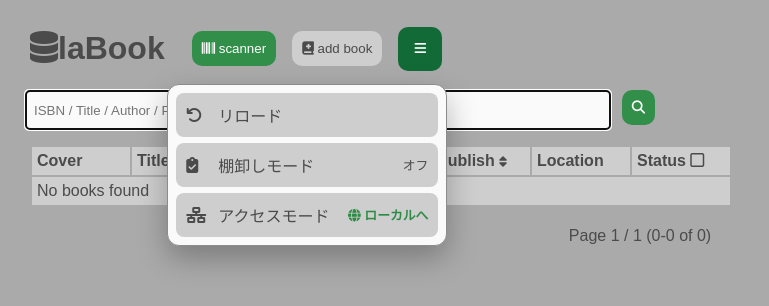
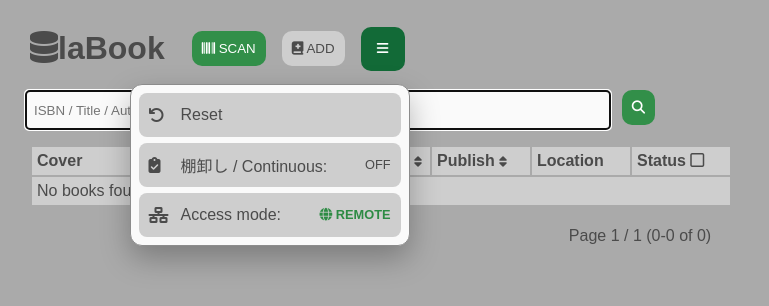
Before and after one commit to pdlab-IIS/laBook, a Flask app: page / in a window 1280 px wide, after a click that opens the changed part. Shown: the top 306 px of the page, without its empty margins (0-769 px from the left). Run offline with Flask 3, Linux system fonts and the light colour scheme; data that the repository does not hold is empty; some libraries are stand-ins or nearby versions.

Commit message:
fix styles

```diff
--- a/static/index.js
+++ b/static/index.js
@@ -27,8 +27,9 @@
     const utilityMenuToggle = utilityMenu.querySelector('.utility-menu__toggle');
     const utilityMenuPanel = document.getElementById('utilityMenuPanel');
 
-    function setLockModeStatus(label, active = false) {
-        lockModeStatus.textContent = label;
+    function setLockModeStatus(active = false, detail = '') {
+        lockModeStatus.textContent = active ? 'ON' : 'OFF';
+        lockModeStatus.title = detail;
         spnLockMode.classList.toggle('is-active', active);
     }
 
@@ -44,7 +45,7 @@
         if (window.location.href.includes('labook')) {
             icon.className = 'fa-solid fa-gauge-high';
             label.title = 'You are in LOCAL mode now';
-            label.append(icon, document.createTextNode(' ローカル'));
+            label.append(icon, document.createTextNode(' LOCAL'));
             spnSpd.replaceChildren(label);
             return;
         }
@@ -53,7 +54,7 @@
         icon.className = 'fa-solid fa-globe';
         link.href = 'http://labook.local';
         link.title = 'Change to LOCAL mode (Prototyping&DesignLab5G WiFi only. Also check that you are not using a VPN)';
-        link.append(icon, document.createTextNode(' ローカルへ'));
+        link.append(icon, document.createTextNode(' REMOTE'));
         spnSpd.replaceChildren(link);
     }
 
@@ -213,11 +214,11 @@
             } else if (searchValue.startsWith(magicPrefix)) {
                 let locationCode = searchValue.split('/').pop();
                 lockModeLocation = locationCode;
-                setLockModeStatus(locationCode, true);
+                setLockModeStatus(true, locationCode);
                 searchInput.value = '';
             } else {
                 if (!lockModeLocation) {
-                    setLockModeStatus('オフ');
+                    setLockModeStatus();
                 }
                 updateBooksTable();
             }
@@ -235,7 +236,7 @@
         currentSortOrder = 'desc';
         filterStatus = false;
         lockModeLocation = null;
-        setLockModeStatus('オフ');
+        setLockModeStatus();
         renderIndicators();
         updateBooksTable();
         closeUtilityMenu();
@@ -246,7 +247,7 @@
     document.getElementById('spnLockMode').addEventListener('click', function () {
         searchInput.value = magicPrefix;
         lockModeLocation = null;
-        setLockModeStatus('棚コード待ち');
+        setLockModeStatus(false, '棚コード待ち');
         searchInput.focus();
         closeUtilityMenu();
     });
--- a/static/style.css
+++ b/static/style.css
@@ -620,11 +620,20 @@
     margin-left: auto;
 }
 
-.app-header .app-header-action,
-.utility-menu__toggle {
+.app-header .app-header-action {
     display: flex;
     align-items: center;
     justify-content: center;
+    gap: 5px;
+    width: auto;
+    min-width: clamp(60px, 17cqi, 78px);
+    height: clamp(42px, 11cqi, 52px);
+    margin: 0;
+    padding: 0 clamp(6px, 2cqi, 10px);
+    font-size: clamp(1rem, 3.5cqi, 1.4rem);
+}
+
+.utility-menu__toggle {
     width: clamp(42px, 11cqi, 52px);
     height: clamp(42px, 11cqi, 52px);
     margin: 0;
@@ -633,13 +642,16 @@
 }
 
 .app-header-action__label {
-    position: absolute;
-    width: 1px;
-    height: 1px;
-    overflow: hidden;
-    clip: rect(0, 0, 0, 0);
+    position: static;
+    width: auto;
+    height: auto;
+    overflow: visible;
+    clip: auto;
     white-space: nowrap;
-    clip-path: inset(50%);
+    clip-path: none;
+    font-size: clamp(0.68rem, 2.4cqi, 0.85rem);
+    font-weight: 700;
+    letter-spacing: 0.03em;
 }
 
 .utility-menu__panel {
--- a/templates/index.html
+++ b/templates/index.html
@@ -34,11 +34,11 @@
         <div class="app-header-actions">
             <button type="button" id="btnScanner" class="app-header-action" aria-label="スキャナー">
                 <i class="fa-solid fa-barcode" aria-hidden="true"></i>
-                <span class="app-header-action__label">scanner</span>
+                <span class="app-header-action__label">SCAN</span>
             </button>
             <button type="button" id="addBookBtn" class="app-header-action grey" aria-label="本を追加">
                 <i class="fas fa-book-medical" aria-hidden="true"></i>
-                <span class="app-header-action__label">add book</span>
+                <span class="app-header-action__label">ADD</span>
             </button>
             <div id="utilityMenu" class="utility-menu">
                 <button type="button" id="utilityMenuToggle" class="utility-menu__toggle"
@@ -48,17 +48,17 @@
                 <div id="utilityMenuPanel" class="utility-menu__panel" hidden>
                     <button type="button" id="resetBtn" class="utility-menu__item grey">
                         <i class="fas fa-undo" aria-hidden="true"></i>
-                        <span>リロード</span>
+                        <span>Reset</span>
                     </button>
                     <button type="button" id="spnLockMode" class="utility-menu__item grey"
                             title="棚卸し用の連続登録モード">
                         <i class="fa-solid fa-clipboard-check" aria-hidden="true"></i>
-                        <span>棚卸しモード</span>
-                        <span id="lockModeStatus" class="utility-menu__status" aria-live="polite">オフ</span>
+                        <span>棚卸し / Continuous:</span>
+                        <span id="lockModeStatus" class="utility-menu__status" aria-live="polite">OFF</span>
                     </button>
                     <div class="utility-menu__item utility-menu__access">
                         <i class="fa-solid fa-network-wired" aria-hidden="true"></i>
-                        <span>アクセスモード</span>
+                        <span>Access mode:</span>
                         <span id="spnSpd" class="utility-menu__status" aria-live="polite"></span>
                     </div>
                 </div>
```
Also changed, not shown: tests/test_development_overlay.py (+6 -3 lines).
